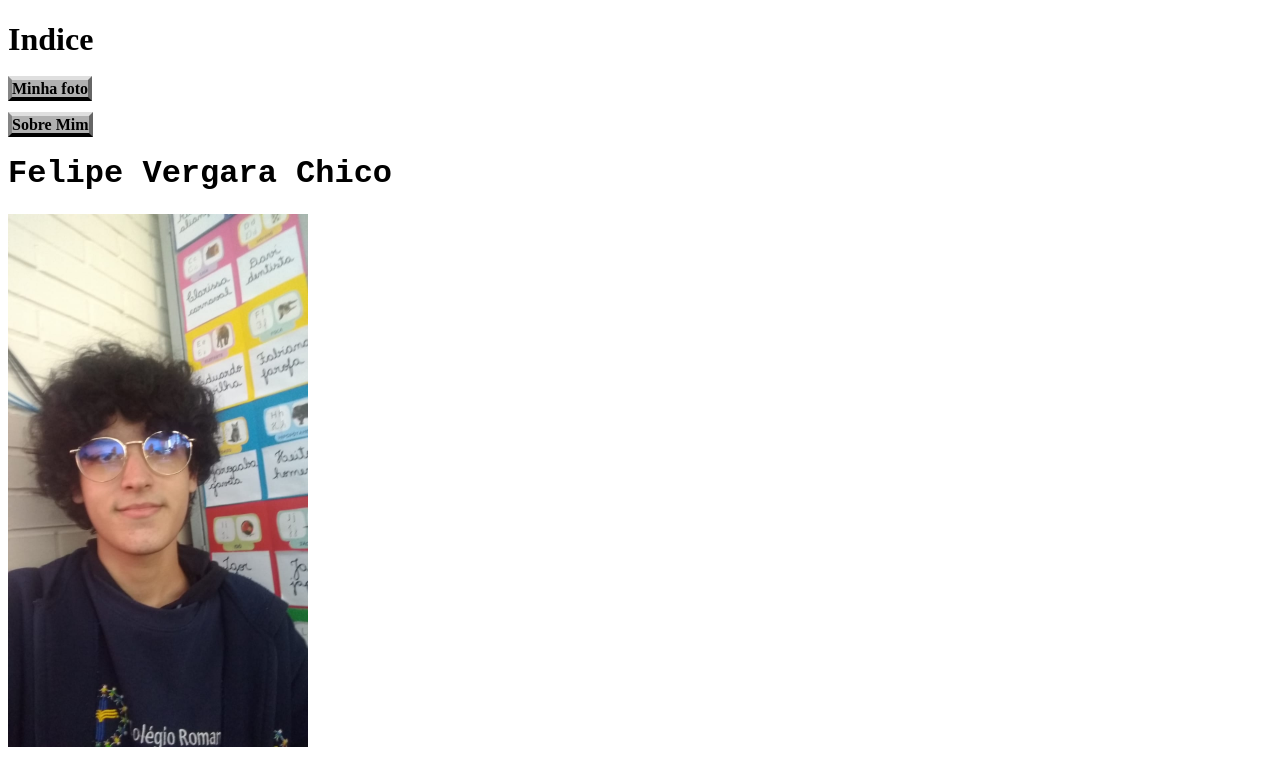
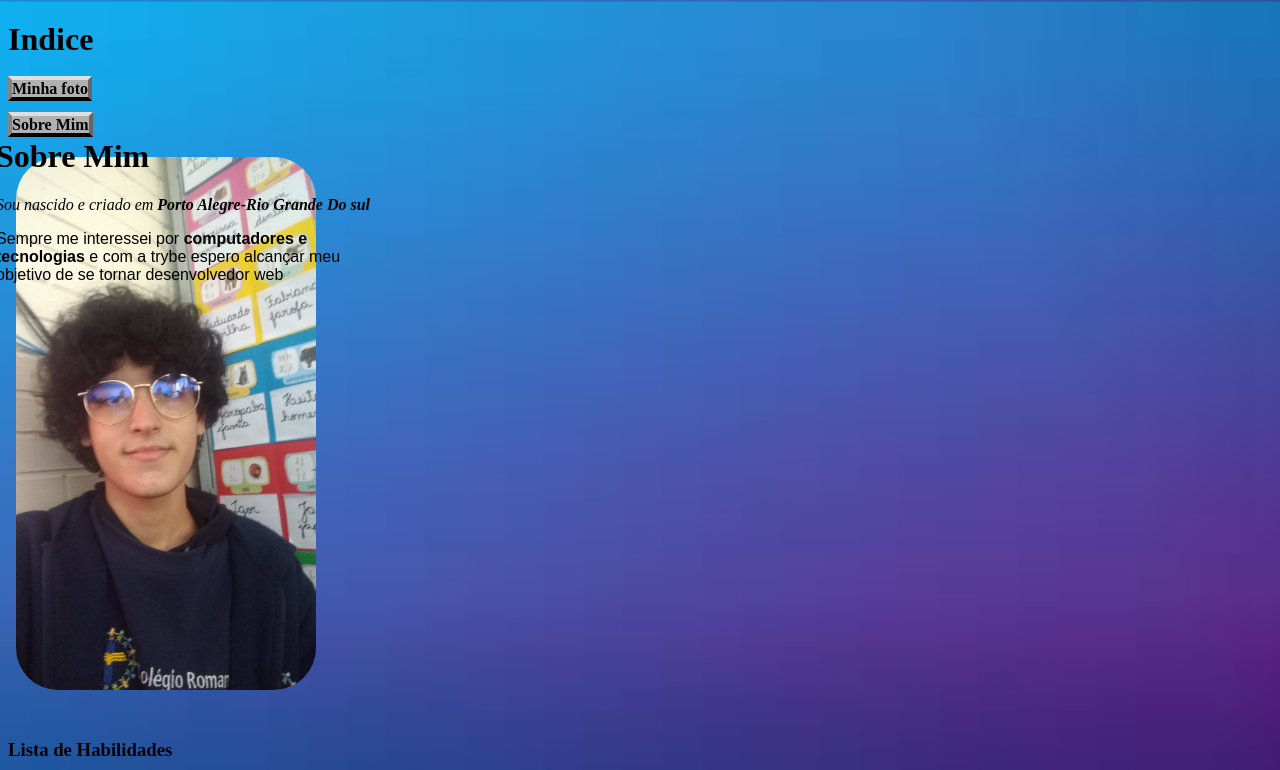
Before and after one commit to FelipeVergaraChico/FelipeVergaraChico.github.io, a plain HTML site: page index.html in a window 1280 px wide. Shown: the top 770 px of the page. Drawn offline with Linux system fonts and the light colour scheme.

Commit message:
background image

```diff
--- a/index.html
+++ b/index.html
@@ -8,20 +8,22 @@
     <link rel="stylesheet" href="style.css">
 </head>
 <body>
-
+<div id="container">
+        <div id="indice">
         <h1>Indice</h1>
         <a href="#minha-foto" id="foto">Minha foto</a> <br> <br>
         <a href="#sobre-mim" id="link-sobre">Sobre Mim</a>
-
+    </div>
+    <div id="header">
         <h1 class="meuNome">Felipe Vergara Chico</h1>
 
         <img src="WhatsApp Image 2023-03-20 at 8.13.18 PM.jpeg" alt="Minha foto atual" width="300px" id="minha-foto">
-
+        <div id="description">
             <h1 id="sobre-mim">Sobre Mim</h1>
-
             <P class="resido">Sou nascido e criado em <strong>Porto Alegre-Rio Grande Do sul</strong></P>
             <p class="Descrição">Sempre me interessei por <strong>computadores e tecnologias</strong> e com a trybe espero alcançar meu objetivo de se tornar desenvolvedor web</p>
-
+        </div>
+    </div>
     <br>
     <h3>Lista de Habilidades</h3>
     <ul>
@@ -34,11 +36,12 @@
     <li class = 'Empatia'>Empatia</li>
     <li class="Git">Git</li>
     </ul> <br>
-<hr> <br> <br>
+    <br> <br>
 
     <a href="https://github.com/FelipeVergaraChico" target="_blank" id="hub">Github</a> <br> <br> <br>
     <a href="https://www.linkedin.com/in/felipe-vergara-58972226a/" target="_blank" id="Linkedin">Linkedin</a> <br> <br> <br>
     <a href="https://jovemnerd.com.br/" id="jovemnerd">Pagina que eu gosto</a> <br><br> <br>
     <a href="https://blog.betrybe.com/carreira/frontend/" target="_blank" id="artigo">Artigo legal</a> <br> <br>
+</div>
 </body>
 </html>
--- a/style.css
+++ b/style.css
@@ -1,7 +1,10 @@
 .meuNome{
 
     font-family: 'Courier New', Courier, monospace ;
-
+    align-items: center;
+    position: absolute;
+    bottom: 900px;
+    right: 700px;
 }
 
 .Descrição{
@@ -12,6 +15,10 @@
 body{
 
     background-color:white;
+    background-image: url("download.jpeg");
+    background-repeat: no-repeat;
+    background-attachment: fixed;
+    background-size: cover;
 }
 
 .resido{
@@ -150,3 +157,16 @@ border-left-color: #858585;
     text-decoration: underline;
     color: #54AEFF ;
 }
+#description{
+    position: absolute;
+    right: 900px;
+    bottom: 500px;
+    width: 30%;
+}
+#minha-foto{
+    margin-top: 15px;
+    padding: 8px;
+    border-radius: 50px;
+
+
+}
```
Also changed, not shown: depositphotos_383978448-stock-illustration-abstract-blue-light-and-shade.jpg (added), download.jpeg (added). Lines whose indentation alone changed are shown as unchanged.
